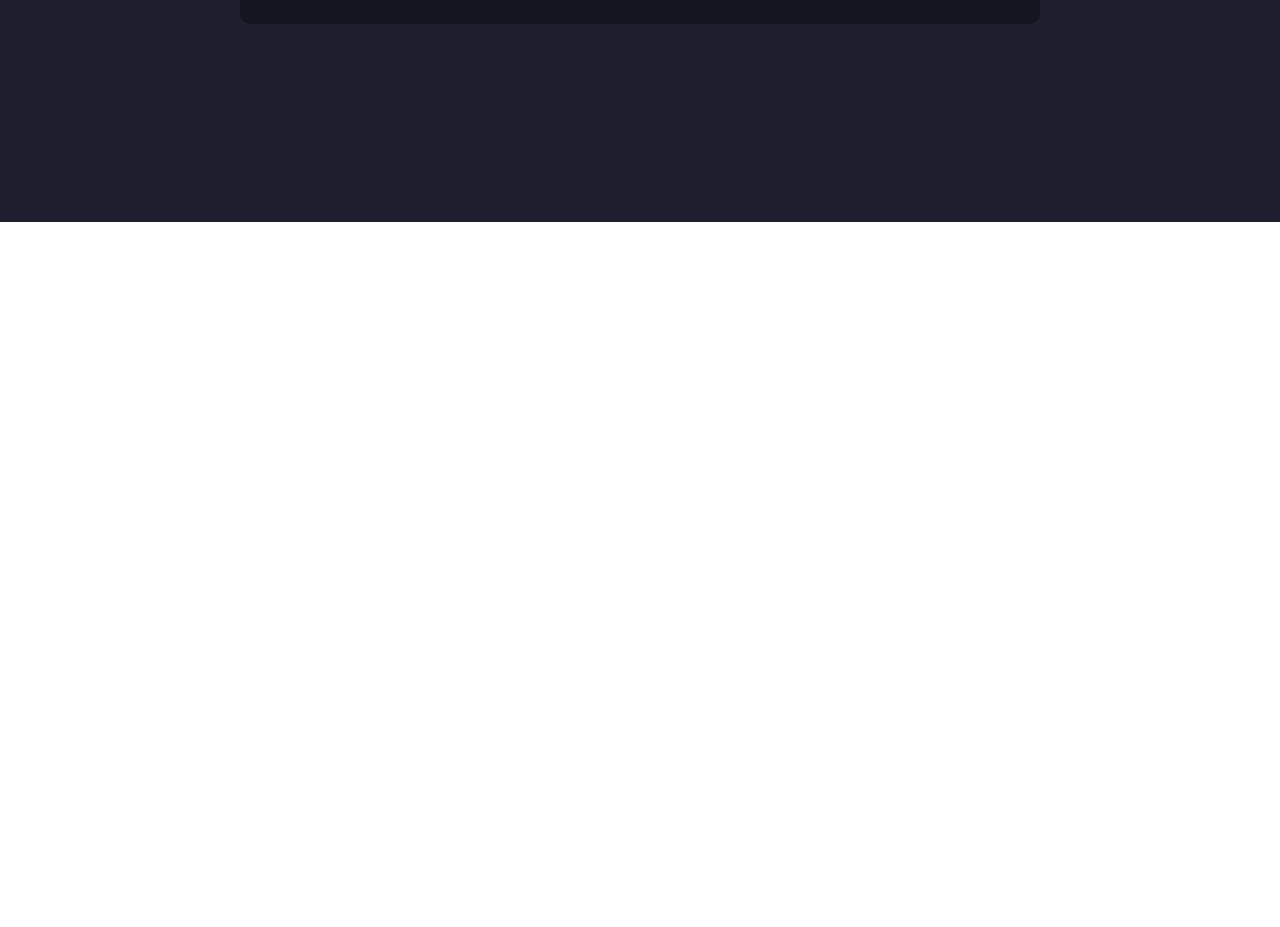
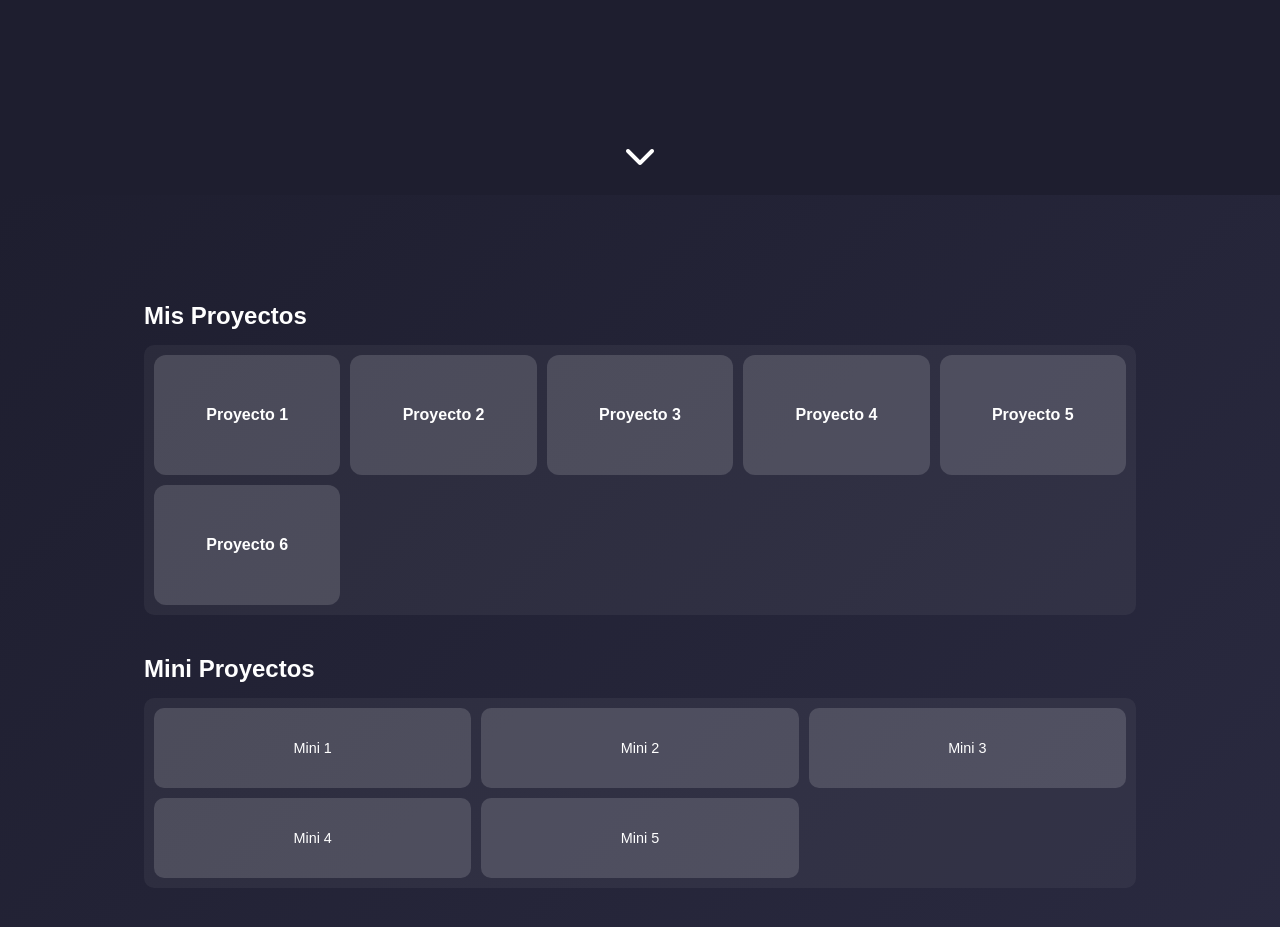
Before and after one commit to Murasa4/mi-portafolio, a plain HTML site: page index.html in a window 1280 px wide. Shown: the part 1405-2332 px from the top of the page. Before the commit the page ends 1627 px from the top, so only its background shows below. Drawn offline with nearby package versions, Linux system fonts and the light colour scheme; a web font is replaced by a local one.

Commit message:
nuevos cambios

```diff
--- a/index.html
+++ b/index.html
@@ -47,10 +47,10 @@
 
 
 
-    <!-- Icono para scroll -->
-    <a href="#sobre-mi" class="scroll-down">
-        <i class="fas fa-chevron-down"></i>
-    </a>
+        <!-- Icono para scroll -->
+        <a href="#sobre-mi" class="scroll-down">
+            <i class="fas fa-chevron-down"></i>
+        </a>
 
     </section>
 
@@ -64,7 +64,43 @@
             <p>Hola, Soy Jonathan, un apasionado de la tecnología y la programación. Me gusta aprender cosas nuevas, experimentar, y probar ideas que me permitan crear proyectos útiles y divertidos.
                 Me encanta enfrentar retos, mejorar mis habilidades día a día y seguir creciendo mientras trabajo en proyectos que me motivan.</p>
         </div>
+
+                <!-- Icono para scroll -->
+        <a href="#proyectos1" class="scroll-down">
+            <i class="fas fa-chevron-down"></i>
+        </a>
     </section>
+
+
+
+<div class="secciones-pantalla">
+    <!-- Sección Proyectos -->
+    <section class="proyectos">
+        <h2>Mis Proyectos</h2>
+        <div id="proyectos1" class="lista-proyectos">
+            <div class="proyecto-card">Proyecto 1</div>
+            <div class="proyecto-card">Proyecto 2</div>
+            <div class="proyecto-card">Proyecto 3</div>
+            <div class="proyecto-card">Proyecto 4</div>
+            <div class="proyecto-card">Proyecto 5</div>
+            <div class="proyecto-card">Proyecto 6</div>
+        </div>
+    </section>
+
+    <!-- Sección Mini Proyectos -->
+    <section class="mini-proyectos">
+        <h2>Mini Proyectos</h2>
+        <div class="lista-mini-proyectos">
+            <div class="mini-proyecto-card">Mini 1</div>
+            <div class="mini-proyecto-card">Mini 2</div>
+            <div class="mini-proyecto-card">Mini 3</div>
+            <div class="mini-proyecto-card">Mini 4</div>
+            <div class="mini-proyecto-card">Mini 5</div>
+        </div>
+    </section>
+</div>
+
+
 
 
 </body>
--- a/style/main.css
+++ b/style/main.css
@@ -7,6 +7,9 @@
 
 html {
     scroll-behavior: smooth;
+    scroll-snap-type: y mandatory; /* snap vertical */
+    overflow-y: scroll;
+    height: 100%;
 }
 
 
@@ -17,15 +20,39 @@ body {
     margin: 0;
 }
 
+section {
+    position: relative; /* para que las flechas se posicionen dentro de cada sección */
+}
+
+
+
+
 /* Contenedor centrado */
 .contenedor {
     min-height: 100vh;
-    justify-content: center; /* centra vertical */
     display: flex;
-    flex-direction: column;      /* elementos en columna */
-    align-items: center;         /* centra horizontal dentro del contenedor */
-    gap: 20px;                   /* espacio entre logo, h1, h5, redes */
-    text-align: center;
+    flex-direction: column;
+    justify-content: center;   /* sigue centrado vertical */
+    align-items: flex-start;   /* 🔑 alinea a la izquierda */
+    gap: 20px;
+    text-align: left;          /* 🔑 texto alineado a la izquierda */
+    position: relative;
+    z-index: 1;
+    padding-left: 50px;        /* opcional: margen interno desde el borde */
+}
+
+/* Imagen de fondo decorativa */
+.contenedor::before {
+content: "";
+position: absolute;
+top: 0;
+left: 0;
+width: 100%;
+height: 100%;
+background: url("/assets/img/NicePng_crazy-diamond-png_2008883.png") no-repeat right center;
+background-size: contain;  /* se ajusta sin deformar */
+opacity: 0.3; /* le baja la intensidad */
+z-index: -1; /* por debajo del contenedor */
 }
 
 /* Nombre principal */
@@ -75,26 +102,27 @@ h5 {
 
 
 .logomurasa {
-    width: 500px;
-    height: 500px;
-    padding: 50px;
-    cursor: pointer;
+
+
 }
 
 .scroll-down {
-    display: inline-block;
-    margin-top: 20px;
+    position: absolute;
+    bottom: 20px;
+    left: 50%;
+    transform: translateX(-50%);
     font-size: 2rem;
     color: #fff;
+    animation: bounce 2s infinite;
     cursor: pointer;
-    animation: bounce 2s infinite;
+    text-decoration: none;
 }
 
 /* Animación de rebote */
 @keyframes bounce {
-    0%, 20%, 50%, 80%, 100% { transform: translateY(0); }
-    40% { transform: translateY(10px); }
-    60% { transform: translateY(5px); }
+    0%, 20%, 50%, 80%, 100% { transform: translateX(-50%) translateY(0); }
+    40% { transform: translateX(-50%) translateY(-10px); }
+    60% { transform: translateX(-50%) translateY(-5px); }
 }
 
 /* Sección sobre mí */
@@ -132,3 +160,68 @@ h5 {
 hr {
     border-top: 1px solid #3C96DC;
 }
+
+
+/* Contenedor padre ocupa toda la pantalla y centra las secciones */
+.secciones-pantalla {
+    height: 100vh;           /* toda la pantalla */
+    display: flex;
+    flex-direction: column;
+    justify-content: center;  /* centra vertical */
+    align-items: center;      /* centra horizontal */
+    gap: 40px;                /* espacio entre secciones */
+    padding: 20px;
+    box-sizing: border-box;
+}
+
+/* Secciones centradas con ancho fijo */
+.proyectos, .mini-proyectos {
+    width: 80%;               /* ancho máximo de las secciones */
+    display: flex;
+    flex-direction: column;
+    gap: 15px;
+}
+
+/* Scroll vertical en contenedores de proyectos */
+.lista-proyectos {
+    max-height: 300px;
+    display: grid;
+    grid-template-columns: repeat(5, 1fr);
+    gap: 10px;
+    overflow-y: auto;
+    padding: 10px;
+    background: rgba(255,255,255,0.05);
+    border-radius: 10px;
+}
+
+.lista-mini-proyectos {
+    max-height: 200px;
+    display: grid;
+    grid-template-columns: repeat(3, 1fr);
+    gap: 10px;
+    overflow-y: auto;
+    padding: 10px;
+    background: rgba(255,255,255,0.05);
+    border-radius: 10px;
+}
+
+/* Cards */
+.proyecto-card {
+    background: rgba(255,255,255,0.15);
+    border-radius: 12px;
+    display: flex;
+    justify-content: center;
+    align-items: center;
+    font-weight: bold;
+    height: 120px;
+}
+
+.mini-proyecto-card {
+    background: rgba(255,255,255,0.15);
+    border-radius: 10px;
+    display: flex;
+    justify-content: center;
+    align-items: center;
+    font-size: 0.9rem;
+    height: 80px;
+}
```
Also changed, not shown: assets/icons/logomurasa.png (added), assets/icons/logomurasa1.png (deleted).
